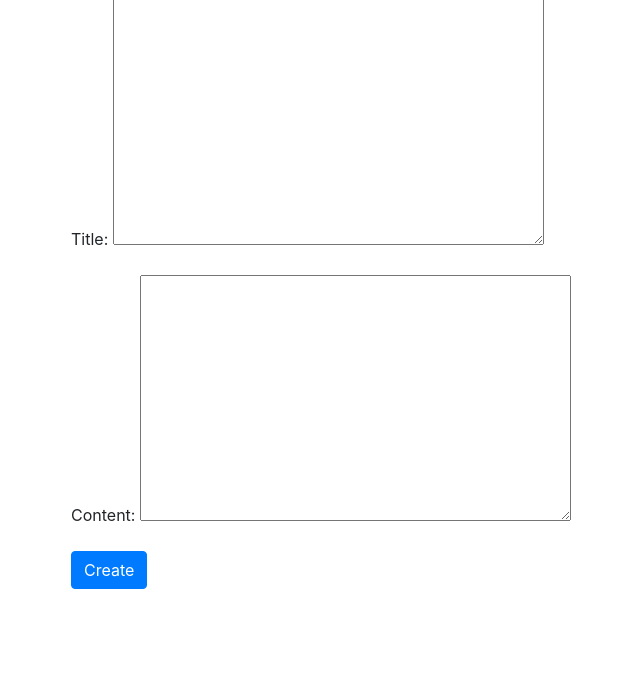
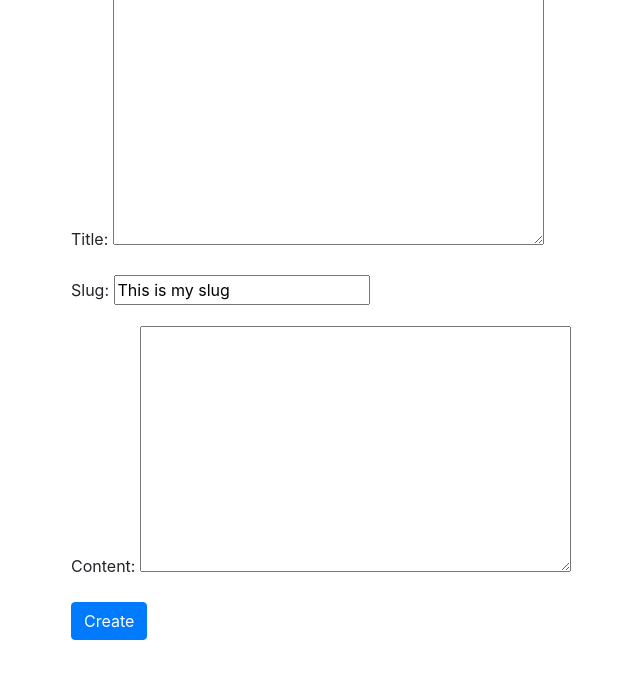
Before and after one commit to TranTinh96/Py, a Django app: page /blog/create/ in a window 1280 px wide. Shown: the part 65-744 px from the top of the page, without its empty margins (29-669 px from the left). Run offline with Django 3.2, Linux system fonts and the light colour scheme; a user stored in the database is signed in; some libraries are stand-ins or nearby versions.

Commit message:
Update View with Model Form

```diff
--- a/App/App/templates/Blog/blog_post_list.html
+++ b/App/App/templates/Blog/blog_post_list.html
@@ -3,5 +3,6 @@
    {% for object in object_list %}
       <h3>{{object.title}}</h3>
       <p>{{object.content}}</p>
+      <a href="http://127.0.0.1:8000/blog/update/{{object.slug}}"">Edit</a  >
    {% endfor %}
 {% endblock content %}
--- a/App/App/templates/form.html
+++ b/App/App/templates/form.html
@@ -2,7 +2,7 @@
 {% block content %}
    <h2>{{title}}</h2>
    <div class="col-md-6">
-      <form method="POST" action=".">{% csrf_token %}
+      <form method="POST" action="">{% csrf_token %}
         {{form.as_p}}
         <!--
         <div class="form-group">
--- a/App/Blog/forms.py
+++ b/App/Blog/forms.py
@@ -4,12 +4,13 @@ from .models import BlogPost
 
 class BlogPostForm(forms.Form):
     title = forms.CharField()
+    slug = forms.SlugField()
     content = forms.CharField(widget=forms.Textarea)
 
 class BlogPostModelForm(forms.ModelForm):
     class Meta :
         model = BlogPost
-        fields = ['title','content']
+        fields = ['title','slug','content']
 
          # Validate Data on Fields
         def clean_title(self,*args, **kwargs):
--- a/App/Blog/models.py
+++ b/App/Blog/models.py
@@ -7,4 +7,5 @@ class BlogPost(models.Model):
    #id_ = models.IntegerField()
    user = models.ForeignKey(User,default=1,null=True,on_delete=models.SET_NULL)
    title = models.TextField()
+   slug = models.SlugField(default="This is my slug" ,unique=True)
    content = models.TextField(null=True,blank=True)
--- a/App/Blog/urls.py
+++ b/App/Blog/urls.py
@@ -1,10 +1,11 @@
 from django.urls import path
 
-from .views import (index,blogPost ,blog_post_list_view,blog_post_create_view)
+from .views import (index,blogPost ,blog_post_list_view,blog_post_create_view,blog_post_update_view)
 
 urlpatterns = [
     path('', index, name='index'),
     path('detail/<int:id>',blogPost),
     path('detail/',blog_post_list_view),
     path('create/',blog_post_create_view),
+    path('update/<str:slug>',blog_post_update_view),
 ]
--- a/App/Blog/views.py
+++ b/App/Blog/views.py
@@ -60,13 +60,20 @@ def blog_post_detail_view(request):
     return render(request, template_name, content)
 
 
-def blog_post_update_view(request):
+@staff_member_required
+def blog_post_update_view(request,slug):
     try:
-        obj = BlogPost.objects.get(id=id)
+        obj = BlogPost.objects.get(slug=slug)
     except:
         raise Http404
-    template_name = 'Blog/blog_post_update.html'
-    content = {"object": obj}
+    form = BlogPostModelForm(request.POST or None,instance=obj)
+    print("-------------------------------------------------")
+    print(form)
+    if form.is_valid():
+        form.save()
+        form = BlogPostModelForm()
+    template_name = 'Blog/blog_post_create.html'
+    content = {"form": form , "title":obj.title}
     return render(request, template_name, content)
 
 
```
Also changed, not shown: App/Blog/migrations/0003_blogpost_slug.py (added), App/db.sqlite3.
